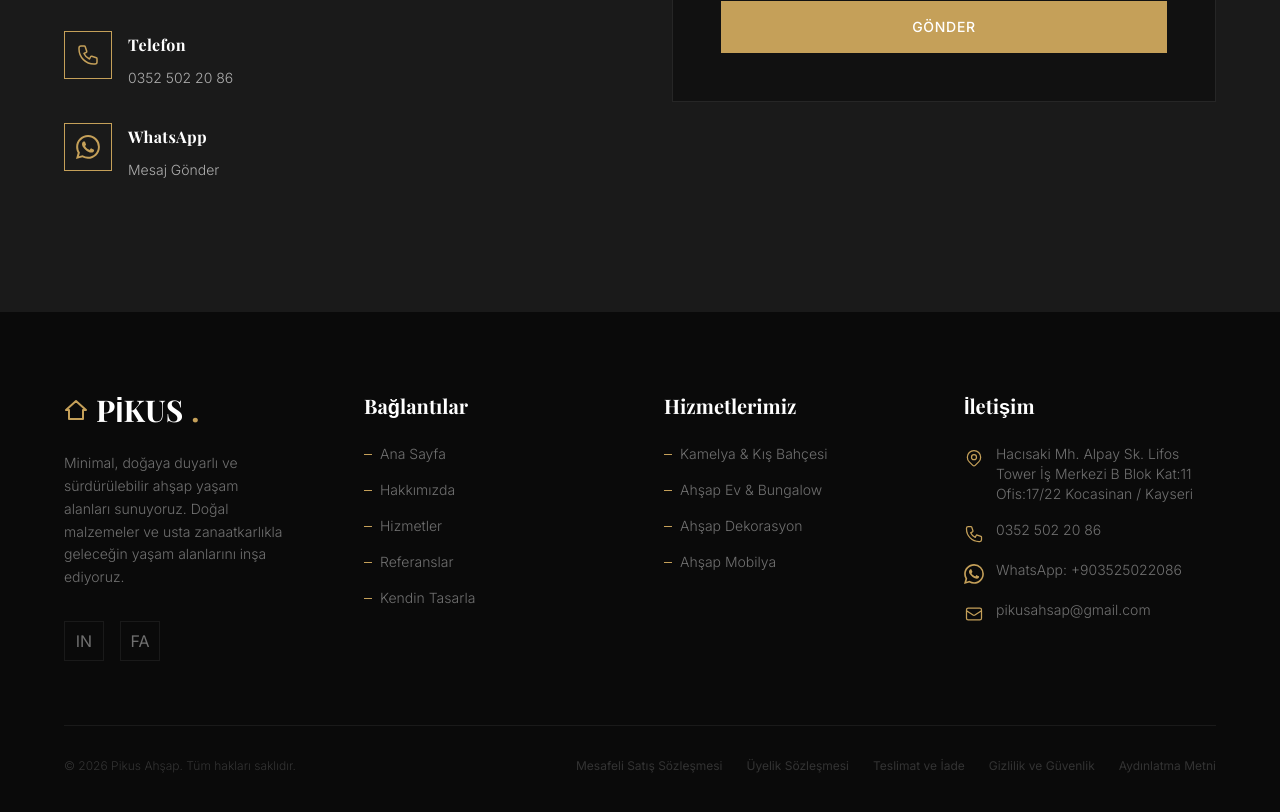
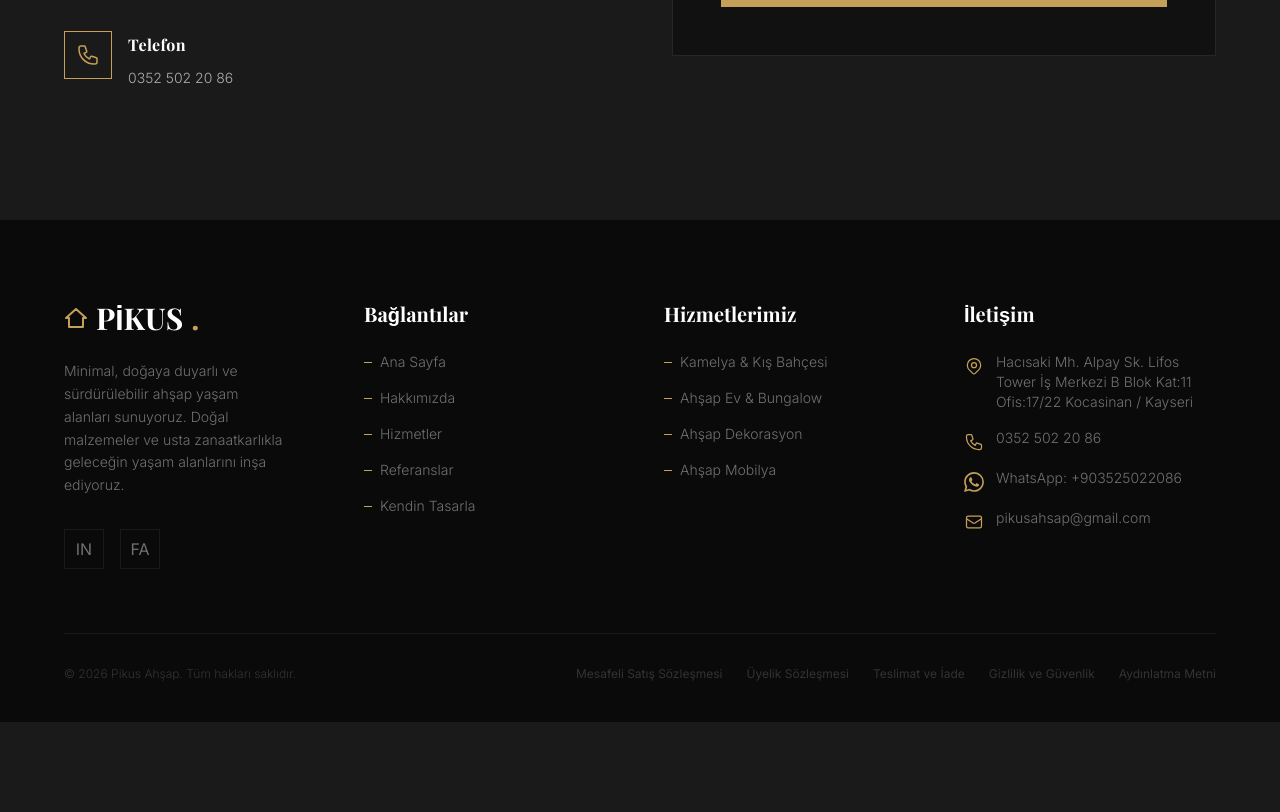
Before and after one commit to fatihemrertekin/sirket-sitesi, a Next.js app: page / in a window 1280 px wide. Shown: the part 6000-6812 px from the top of the page. After the commit the page ends 6722 px from the top, so only its background shows below. Built offline with nearby package versions, Linux system fonts and the light colour scheme; a web font is replaced by a local one.

Commit message:
feat: ContactForm'dan whatsapp ikonu kaldırıldı.

```diff
--- a/src/components/sections/ContactForm.jsx
+++ b/src/components/sections/ContactForm.jsx
@@ -128,18 +128,6 @@
                   <a href={`tel:${companyInfo.phone.replace(/\s+/g, '')}`} className="text-primary-300 font-light text-sm hover:text-accent-500 transition-colors">{companyInfo.phone}</a>
                 </div>
               </div>
-
-              <div className="flex items-start gap-4">
-                <div className="w-12 h-12 border border-accent-500 flex items-center justify-center flex-shrink-0 text-accent-500">
-                  <svg width="24" height="24" viewBox="0 0 24 24" fill="currentColor">
-                    <path d="M17.472 14.382c-.297-.149-1.758-.867-2.03-.967-.273-.099-.471-.148-.67.15-.197.297-.767.966-.94 1.164-.173.199-.347.223-.644.075-.297-.15-1.255-.463-2.39-1.475-.883-.788-1.48-1.761-1.653-2.059-.173-.297-.018-.458.13-.606.134-.133.298-.347.446-.52.149-.174.198-.298.298-.497.099-.198.05-.371-.025-.52-.075-.149-.669-1.612-.916-2.207-.242-.579-.487-.5-.669-.51-.173-.008-.371-.01-.57-.01-.198 0-.52.074-.792.372-.272.297-1.04 1.016-1.04 2.479 0 1.462 1.065 2.875 1.213 3.074.149.198 2.096 3.2 5.077 4.487.709.306 1.262.489 1.694.625.712.227 1.36.195 1.871.118.571-.085 1.758-.719 2.006-1.413.248-.694.248-1.289.173-1.413-.074-.124-.272-.198-.57-.347m-5.421 7.403h-.004a9.87 9.87 0 01-5.031-1.378l-.361-.214-3.741.982.998-3.648-.235-.374a9.86 9.86 0 01-1.51-5.26c.001-5.45 4.436-9.884 9.888-9.884 2.64 0 5.122 1.03 6.988 2.898a9.825 9.825 0 012.893 6.994c-.003 5.45-4.438 9.884-9.885 9.884m8.413-18.297A11.815 11.815 0 0012.05 0C5.495 0 .16 5.335.157 11.892c0 2.096.547 4.142 1.588 5.945L0 24l6.335-1.662c1.72.937 3.659 1.432 5.631 1.432h.005c6.554 0 11.89-5.335 11.893-11.893a11.821 11.821 0 00-3.414-8.414" />
-                  </svg>
-                </div>
-                <div>
-                  <h4 className="text-white font-bold mb-1 tracking-wide" style={{ fontFamily: 'var(--font-playfair), serif' }}>WhatsApp</h4>
-                  <a href={`https://wa.me/${companyInfo.whatsapp}`} target="_blank" rel="noopener noreferrer" className="text-primary-300 font-light text-sm hover:text-accent-500 transition-colors">Mesaj Gönder</a>
-                </div>
-              </div>
             </div>
           </div>
 
```
